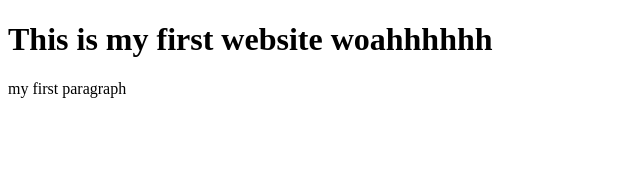
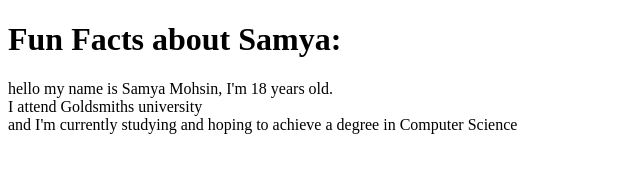
Before and after one commit to samyamohsin/UX-web, a plain HTML site: page index.html in a window 1280 px wide. Shown: the whole page, without its empty margins (0-640 px from the left). Drawn offline with Linux system fonts and the light colour scheme.

Commit message:
Update index.html

```diff
--- a/index.html
+++ b/index.html
@@ -4,7 +4,9 @@
         <title>Samya's website</title>
     </head>
     <body>
-        <h1>This is my first website woahhhhhh</h1>
-        <p>my first paragraph</p>
+        <h1>Fun Facts about Samya:</h1>
+        <p>hello my name is Samya Mohsin, I'm 18 years old.
+            <br>I attend Goldsmiths university
+            <br>and I'm currently studying and hoping to achieve a degree in Computer Science</p>
     </body>
 </html>
```
